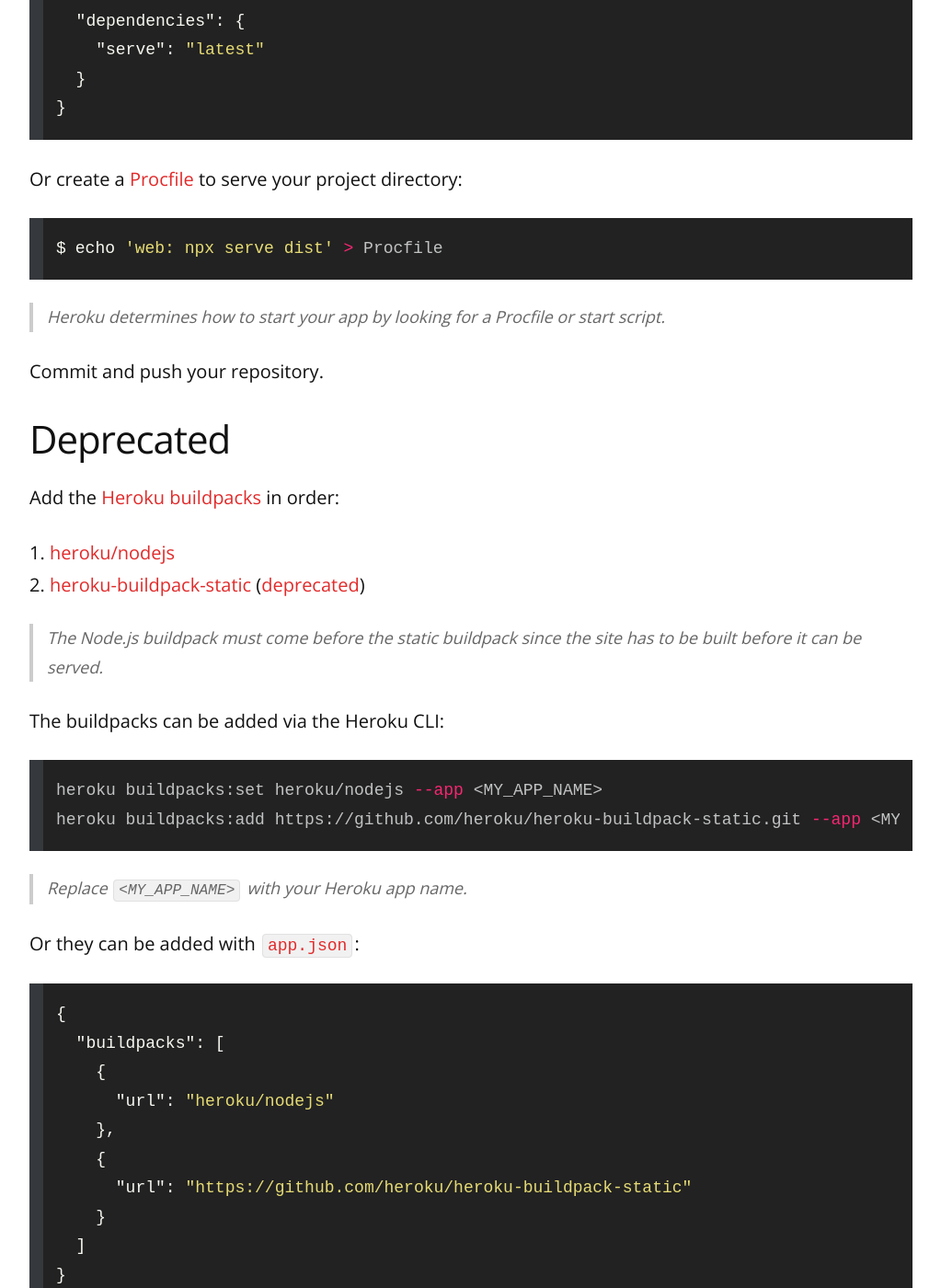
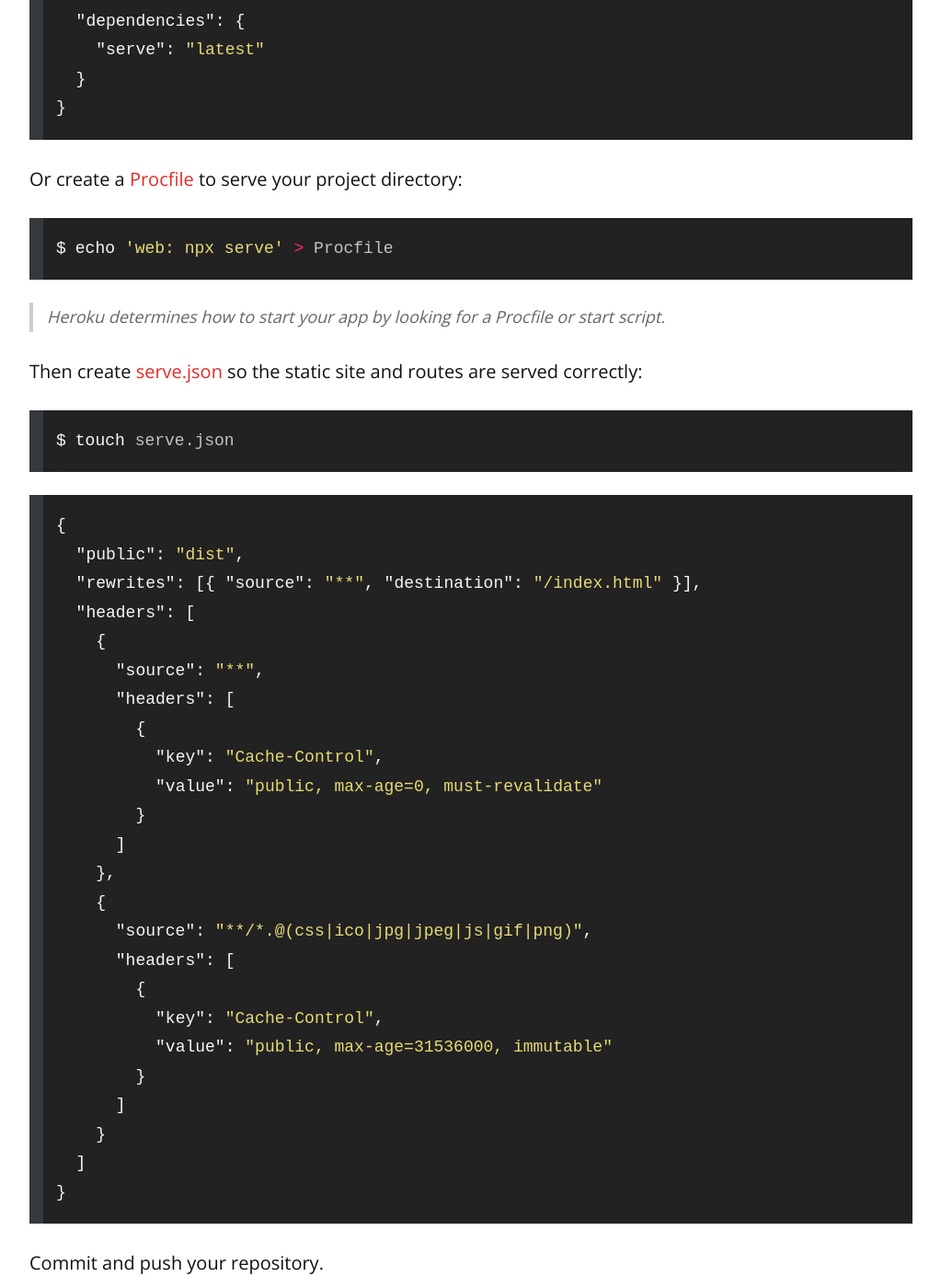
Before and after one commit to remarkablemark/remarkablemark.github.io, a Jekyll site: the page built from _posts/2022/2022-03-16-deploy-parcel-build-to-heroku.md, in a window 1280 px wide and 1400 px high, scrolled down 1374 px. Shown: the whole window at 92% size, without its empty margins (128-1151 px from the left). Built offline with Jekyll 4.4.1, drawn with Linux system fonts in a browser that asks for light colours; comment, search, counter and statistics services are not loaded; some of the changed text lies outside the part shown.

Commit message:
fix(posts): update "How to deploy a Parcel build to Heroku"
Post: 2022-03-16-deploy-parcel-build-to-heroku.md

````diff
--- a/_posts/2022/2022-03-16-deploy-parcel-build-to-heroku.md
+++ b/_posts/2022/2022-03-16-deploy-parcel-build-to-heroku.md
@@ -54,10 +54,43 @@
 Or create a [Procfile](https://devcenter.heroku.com/articles/procfile) to serve your project directory:
 
 ```sh
-echo 'web: npx serve dist' > Procfile
+echo 'web: npx serve' > Procfile
 ```
 
 > Heroku determines how to start your app by looking for a Procfile or start script.
+
+Then create [serve.json](https://github.com/vercel/serve-handler#options) so the static site and routes are served correctly:
+
+```sh
+touch serve.json
+```
+
+```json
+{
+  "public": "dist",
+  "rewrites": [{ "source": "**", "destination": "/index.html" }],
+  "headers": [
+    {
+      "source": "**",
+      "headers": [
+        {
+          "key": "Cache-Control",
+          "value": "public, max-age=0, must-revalidate"
+        }
+      ]
+    },
+    {
+      "source": "**/*.@(css|ico|jpg|jpeg|js|gif|png)",
+      "headers": [
+        {
+          "key": "Cache-Control",
+          "value": "public, max-age=31536000, immutable"
+        }
+      ]
+    }
+  ]
+}
+```
 
 Commit and push your repository.
 
````
Also changed, not shown: other parts of _posts/2022/2022-03-16-deploy-parcel-build-to-heroku.md (+2 -2 lines).
